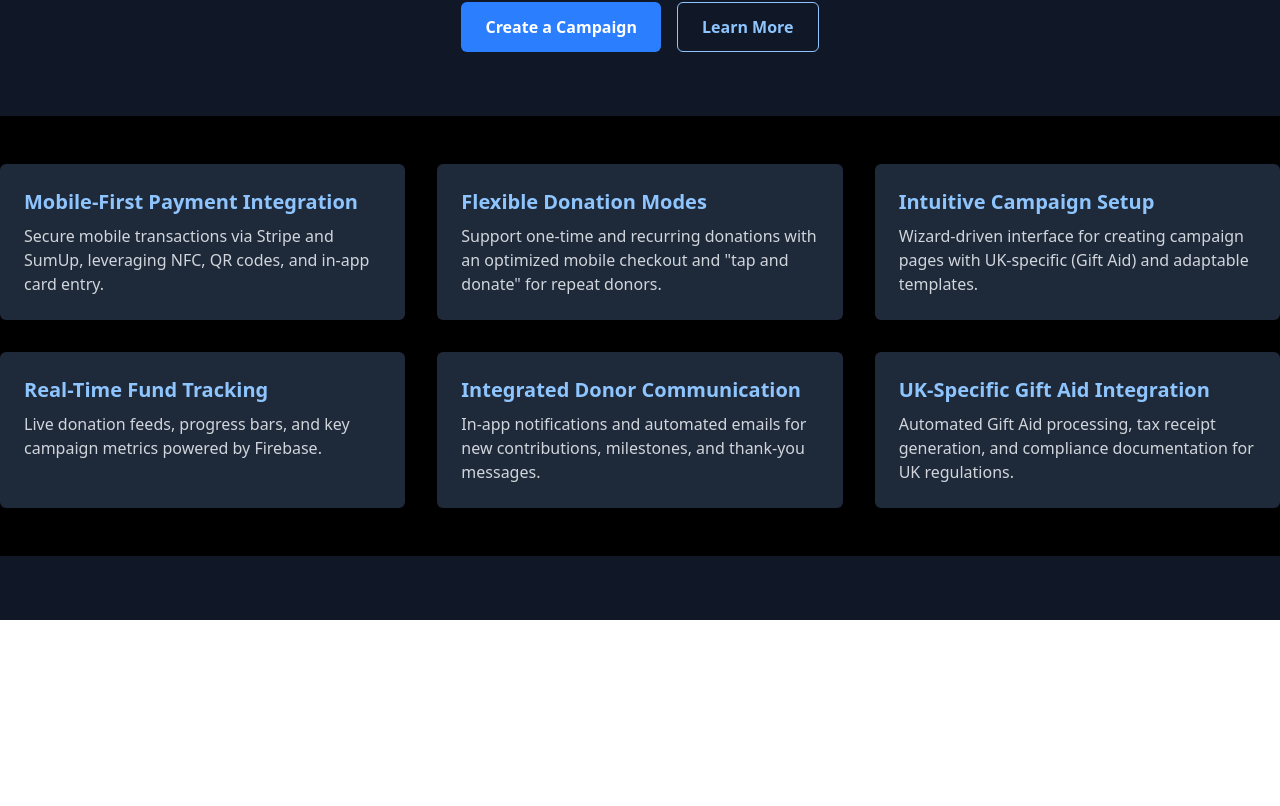
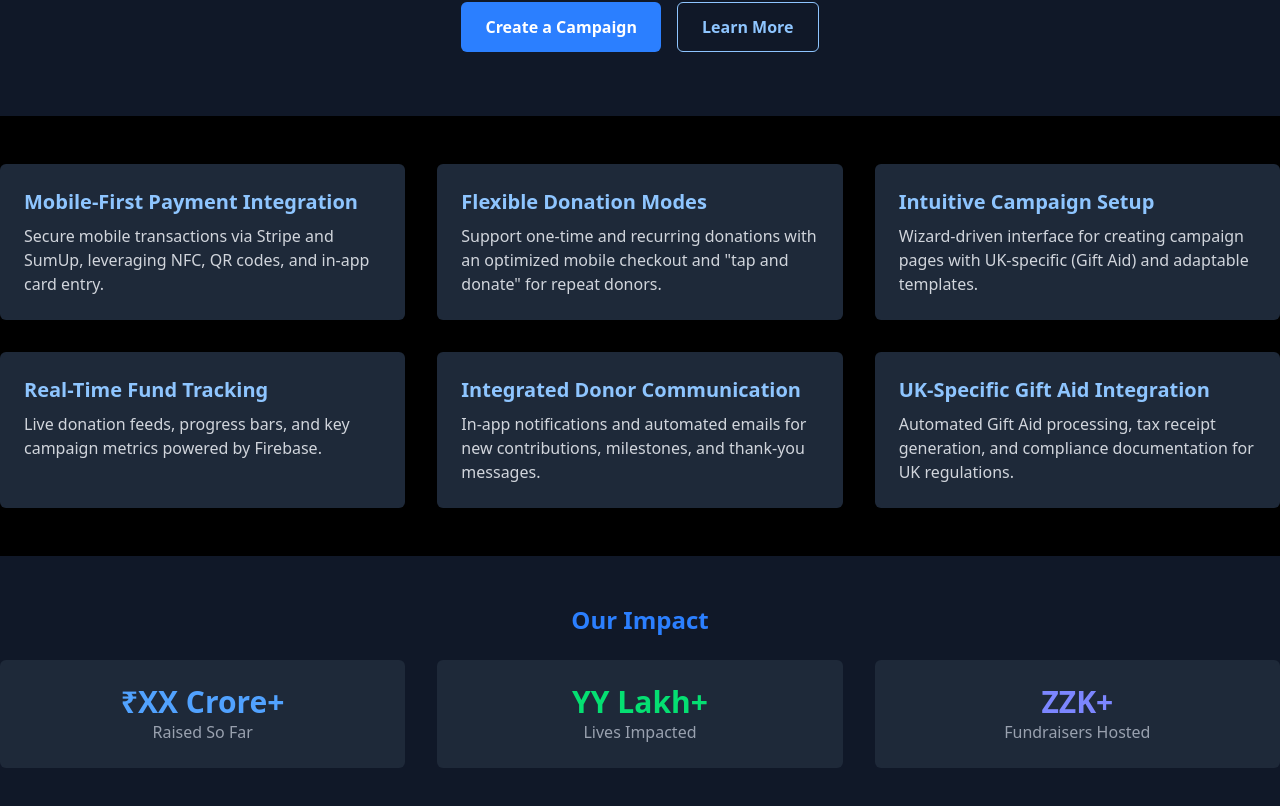
Before and after one commit to YNVSolutions/SwiftCause_Web, a Next.js app: page / in a window 1280 px wide. Shown: the part 274-1080 px from the top of the page. Before the commit the page ends 894 px from the top, so only its background shows below. Built offline with nearby package versions, Linux system fonts and the light colour scheme.

Commit message:
adding a section

```diff
--- a/app/Components/Others/Main.jsx
+++ b/app/Components/Others/Main.jsx
@@ -21,34 +21,53 @@ function Main() {
         </div>
       </section>
 
-      <section className="bg-black py-12">
+      <section className="bg-black py-12" id='features'>
         <div className="container mx-auto grid grid-cols-1 md:grid-cols-2 lg:grid-cols-3 gap-8">
-          <div className="p-6 rounded-md bg-gray-800">
+          <div className="p-6 rounded-md bg-gray-800 hover:bg-gray-700 hover:scale-105 transition-transform duration-300">
             <h3 className="font-semibold text-xl text-blue-300 mb-2">Mobile-First Payment Integration</h3>
             <p className="text-gray-300">Secure mobile transactions via Stripe and SumUp, leveraging NFC, QR codes, and in-app card entry.</p>
           </div>
-          <div className="p-6 rounded-md bg-gray-800">
+          <div className="p-6 rounded-md bg-gray-800 hover:bg-gray-700 hover:scale-105 transition-transform duration-300">
             <h3 className="font-semibold text-xl text-blue-300 mb-2">Flexible Donation Modes</h3>
             <p className="text-gray-300">Support one-time and recurring donations with an optimized mobile checkout and "tap and donate" for repeat donors.</p>
           </div>
-          <div className="p-6 rounded-md bg-gray-800">
+          <div className="p-6 rounded-md bg-gray-800 hover:bg-gray-700 hover:scale-105 transition-transform duration-300">
             <h3 className="font-semibold text-xl text-blue-300 mb-2">Intuitive Campaign Setup</h3>
             <p className="text-gray-300">Wizard-driven interface for creating campaign pages with UK-specific (Gift Aid) and adaptable templates.</p>
           </div>
-          <div className="p-6 rounded-md bg-gray-800">
+          <div className="p-6 rounded-md bg-gray-800 hover:bg-gray-700 hover:scale-105 transition-transform duration-300">
             <h3 className="font-semibold text-xl text-blue-300 mb-2">Real-Time Fund Tracking</h3>
             <p className="text-gray-300">Live donation feeds, progress bars, and key campaign metrics powered by Firebase.</p>
           </div>
-          <div className="p-6 rounded-md bg-gray-800">
+          <div className="p-6 rounded-md bg-gray-800 hover:bg-gray-700 hover:scale-105 transition-transform duration-300">
             <h3 className="font-semibold text-xl text-blue-300 mb-2">Integrated Donor Communication</h3>
             <p className="text-gray-300">In-app notifications and automated emails for new contributions, milestones, and thank-you messages.</p>
           </div>
-          <div className="p-6 rounded-md bg-gray-800">
+          <div className="p-6 rounded-md bg-gray-800 hover:bg-gray-700 hover:scale-105 transition-transform duration-300">
             <h3 className="font-semibold text-xl text-blue-300 mb-2">UK-Specific Gift Aid Integration</h3>
             <p className="text-gray-300">Automated Gift Aid processing, tax receipt generation, and compliance documentation for UK regulations.</p>
           </div>
         </div>
       </section>
+      <section className="py-12">
+          <div className="container mx-auto text-center">
+            <h2 className="text-2xl font-bold mb-6  text-blue-500">Our Impact</h2>
+            <div className="grid grid-cols-1 md:grid-cols-3 gap-8">
+              <div className="p-6 rounded-md bg-gray-800">
+                <span className="text-3xl font-bold text-blue-400">₹XX Crore+</span>
+                <p className="text-gray-400">Raised So Far</p>
+              </div>
+              <div className="p-6 rounded-md bg-gray-800">
+                <span className="text-3xl font-bold text-green-400">YY Lakh+</span>
+                <p className="text-gray-400">Lives Impacted</p>
+              </div>
+              <div className="p-6 rounded-md bg-gray-800">
+                <span className="text-3xl font-bold text-indigo-400">ZZK+</span>
+                <p className="text-gray-400">Fundraisers Hosted</p>
+              </div>
+            </div>
+          </div>
+        </section>
     </main>
   );
 }
```
